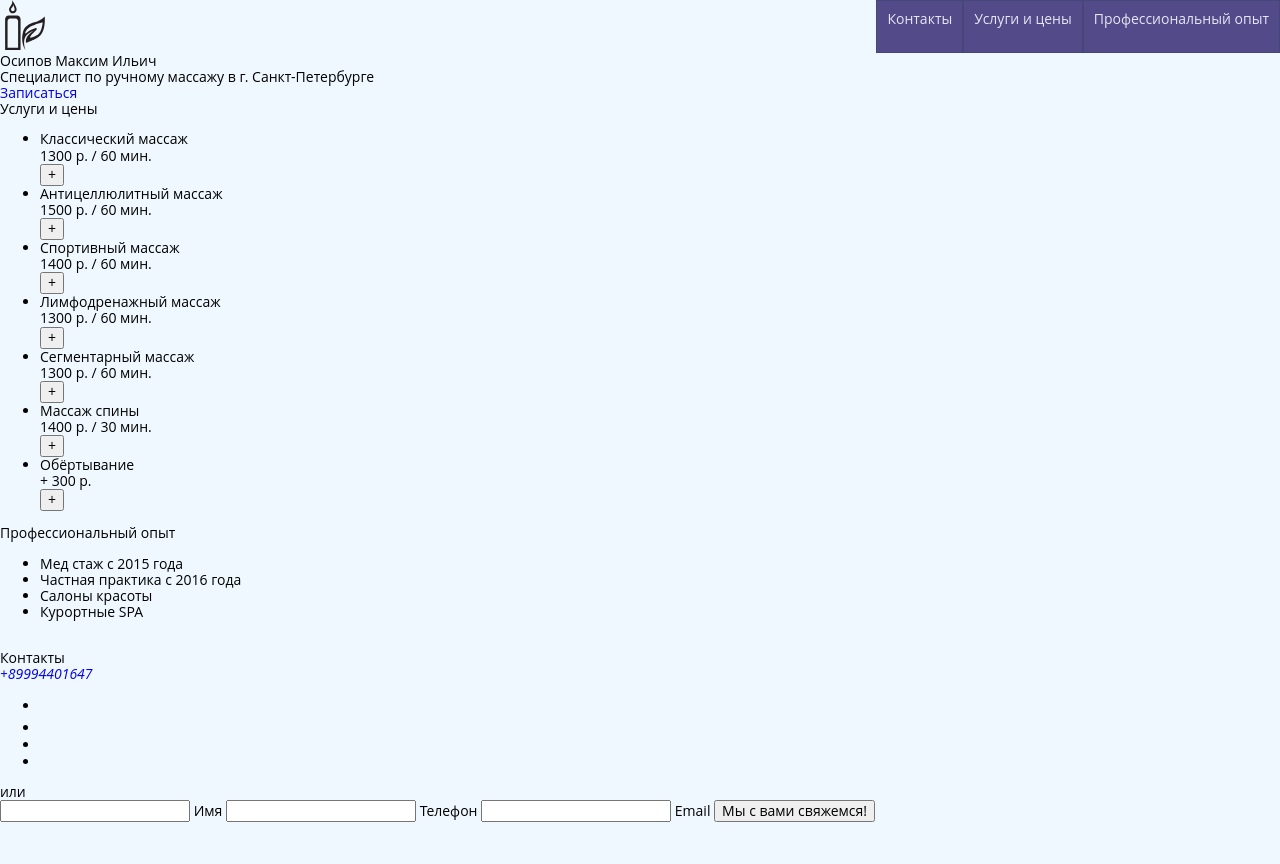
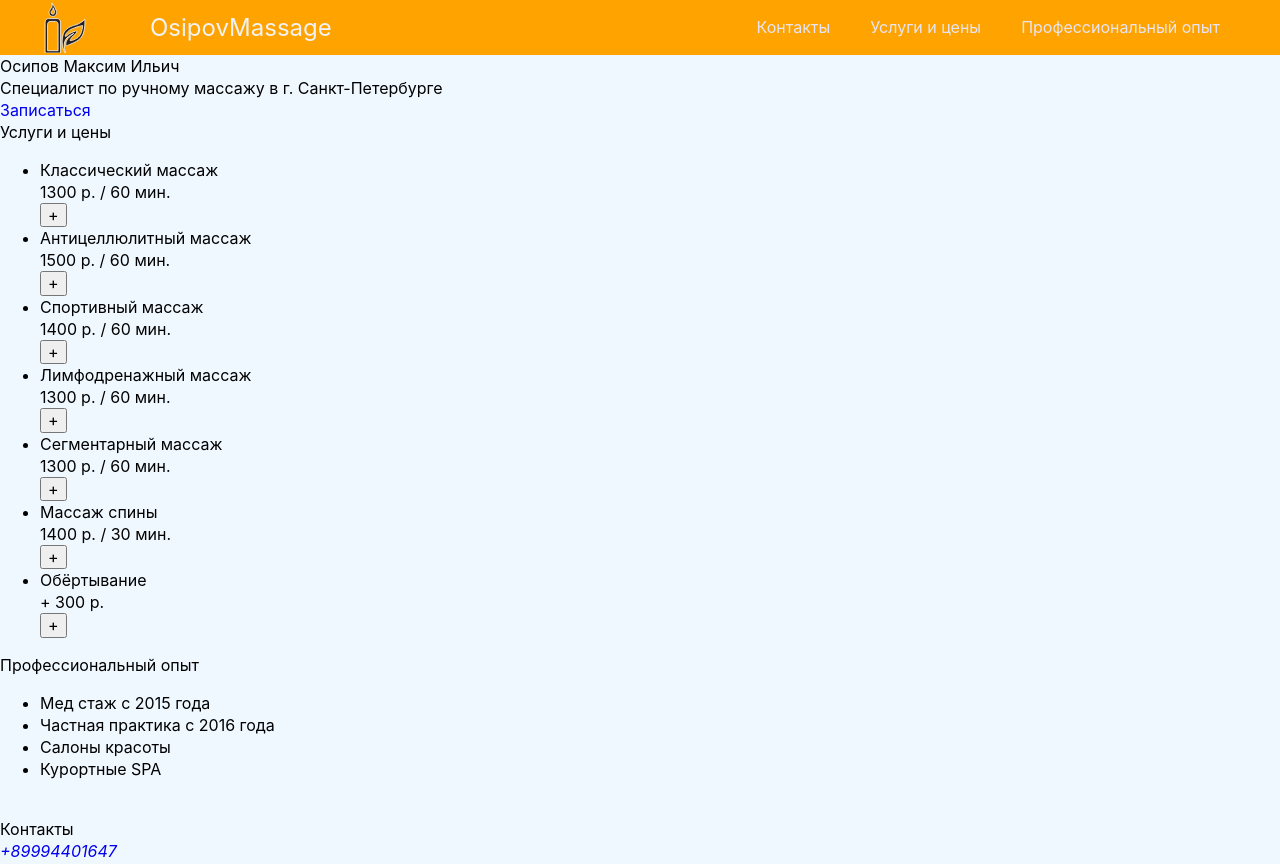
Before and after one commit to nikolayemrikh/osipov-massage, a website: page src/index.html in a window 1280 px wide. Shown: the top 864 px of the page. Before the commit the page ends 822 px from the top, so only its background shows below. Drawn offline with nearby package versions, Linux system fonts and the light colour scheme; files that its build step writes are made by us from their sources.

Commit message:
Правки

```diff
--- a/src/index.html
+++ b/src/index.html
@@ -17,22 +17,27 @@
       </symbol>
     </svg>
     <header class="page-header">
+      <div class="page-header__inner">
         <h1 class="visually-hidden">Осипов Максим Ильич — Специалист по ручному массажу в городе Санкт-Петербурге</h1>
-      <a class="logo">
+        <a class="page-header__logo logo">
           <svg class="logo__icon" role="img" width="50" height="50" alt="Осипов Максим Ильич — Специалист по ручному массажу в городе Санкт-Петербурге">
             <use xlink:href="#logo"></use>
           </svg>
         </a>
+        <div class="page-header__caption-wrapper">
+          <span class="page-header__caption">OsipovMassage</span>
+        </div>
         <nav class="main-nav">
           <ul class="main-nav__list main-menu">
-          <li class="main-menu__item"><a href="#contacts">Контакты</a></li>
-          <li class="main-menu__item"><a href="#services">Услуги и цены</a></li>
-          <li class="main-menu__item"><a href="#experience">Профессиональный опыт</a></li>
+            <li class="main-menu__item"><a class="main-nav__link" href="#contacts">Контакты</a></li>
+            <li class="main-menu__item"><a class="main-nav__link" href="#services">Услуги и цены</a></li>
+            <li class="main-menu__item"><a class="main-nav__link" href="#experience">Профессиональный опыт</a></li>
           </ul>
           <button class="main-nav__toggle" type="button" title="Главное меню">
             <div class="main-nav__toggle-burger"></div>
           </button>
         </nav>
+      </div>
     </header>
     <main class="page-main">
       <section class="description page-main__description">
--- a/src/scss/blocks/logo.scss
+++ b/src/scss/blocks/logo.scss
@@ -1,3 +1,2 @@
 .logo {
-  display: inline-block;
 }
--- a/src/scss/blocks/main-menu.scss
+++ b/src/scss/blocks/main-menu.scss
@@ -16,3 +16,14 @@
 .main-menu__item > a {
   color: $blue--light4;
 }
+
+
+@media (min-width: $desktop-width) {
+  .main-menu__item {
+    padding: 10px 20px;
+
+    background: none;
+
+    border: none;
+  }
+}
--- a/src/scss/blocks/main-nav.scss
+++ b/src/scss/blocks/main-nav.scss
@@ -25,12 +25,16 @@
 
     .main-nav__list {
       position: absolute;
-      top: 62px;
+      top: 60px;
       right: 0;
 
       display: flex;
     }
   }
+}
+
+.main-nav__link {
+  line-height: 35px;
 }
 
 .main-nav__list {
@@ -45,6 +49,9 @@
   width: 30px;
   height: 30px;
   padding: 15px 10px;
+
+  background: 0 0;
+  border: 0;
 }
 
 .main-nav__toggle-burger {
@@ -84,7 +91,7 @@
   }
 }
 
-@media (min-width: 650px) {
+@media (min-width: $tablet-width) {
   .main-nav__list {
     display: flex;
     flex-direction: row;
--- a/src/scss/blocks/page-header.scss
+++ b/src/scss/blocks/page-header.scss
@@ -1,4 +1,40 @@
 .page-header {
+  padding-right: 10px;
+  padding-left: 10px;
+
+  background-color: $yellow--dark3;
+}
+
+.page-header__inner {
   display: flex;
   justify-content: space-between;
+  max-width: $desktop-lg-width;
+  margin: 0 auto;
+
+  color: $gray--light3;
 }
+
+.page-header__caption-wrapper {
+  display: flex;
+
+  flex-grow: 1;
+  flex-direction: column;
+  justify-content: center;
+}
+
+.page-header__caption {
+  font-size: $font-size--h2;
+}
+
+.page-header__logo {
+  display: flex;
+  flex-grow: 0;
+  flex-direction: column;
+  justify-content: center;
+  margin-right: 5%;
+
+  & svg {
+    fill: $gray--light7;
+    stroke: #ffffff;
+  }
+}
--- a/src/scss/globals.scss
+++ b/src/scss/globals.scss
@@ -17,10 +17,12 @@ body {
 
   font-size: $font-size;
 
-  font-family: "Open Sans", "Arial", sans-serif;
+  line-height: $line-height;
+
+  font-family: $font--main;
 
   background-color: $bg-color;
-  // background-color: red;
+  -webkit-tap-highlight-color: transparent;
 }
 
 a {
--- a/src/scss/variables.scss
+++ b/src/scss/variables.scss
@@ -1,6 +1,7 @@
-$font-size: 14px;
+$font-size: 16px;
 $line-height: 1.375em; /* 16/22 */
 
+$font--main: -apple-system, "BlinkMacSystemFont", "Segoe UI", "Roboto", "Oxygen", "Ubuntu", "Cantarell", "Fira Sans", "Droid Sans", "Helvetica Neue", sans-serif;
 $font--mono: "Menlo", "Monaco", "Consolas", "Courier New", monospace;
 $font-size--big: 1.143em;
 $font-size--accent: 1.286em;
@@ -20,20 +21,6 @@ $desktop-width: 1050px;
 $desktop-lg-width: 1200px;
 
 $bg-color: aliceblue;
-
-$font-size: 14px;
-$line-height: 1.375em; /* 16/22 */
-
-$font--mono: "Menlo", "Monaco", "Consolas", "Courier New", monospace;
-$font-size--big: 1.143em;
-$font-size--accent: 1.286em;
-$font-size--small: 0.857em;
-$font-size--extrasmall: 0.714em;
-$font-size--h1: 30px;
-$font-size--h2: 24px;
-$font-size--h3: 18px;
-$font-size--h4: 18px;
-$font-size--h5: 16px;
 
 /* цвета */
 
```
Lines whose indentation alone changed are shown as unchanged.
